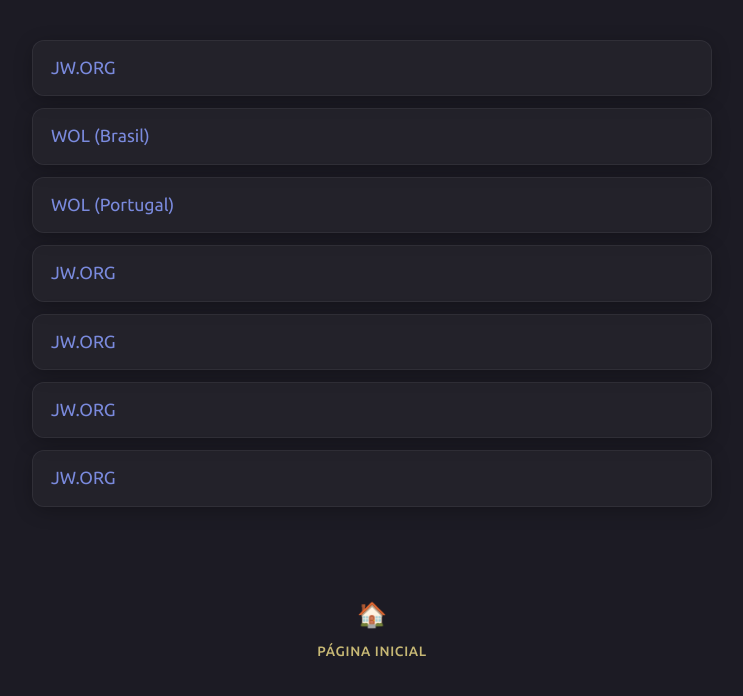
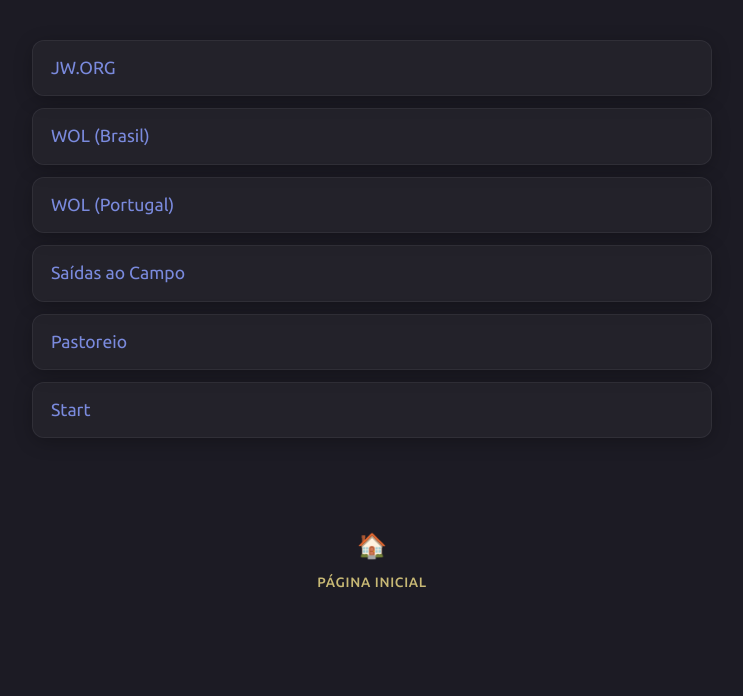
Before and after one commit to joaquim-capitao/jw, a Jekyll site: the page index.html, which Jekyll copies as it is, in a window 1280 px wide. Shown: the top 696 px of the page, without its empty margins (268-1011 px from the left). Built offline with Jekyll 4.4.1, drawn with Linux system fonts in a browser that asks for light colours.

Commit message:
Update index.html

```diff
--- a/index.html
+++ b/index.html
@@ -158,10 +158,9 @@
       <li><a href="https://jw.org"><span class="title">JW.ORG</span></a></li>
       <li><a href="https://wol.jw.org/pt/wol/h/r5/lp-t"><span class="title">WOL (Brasil)</span></a></li>
       <li><a href="https://wol.jw.org/pt-PT/wol/h/r296/lp-tpo"><span class="title">WOL (Portugal)</span></a></li>
-      <li><a href="https://jw.org"><span class="title">JW.ORG</span></a></li>
-      <li><a href="https://jw.org"><span class="title">JW.ORG</span></a></li>
-      <li><a href="https://jw.org"><span class="title">JW.ORG</span></a></li>
-      <li><a href="https://jw.org"><span class="title">JW.ORG</span></a></li>
+      <li><a href="https://jw.org"><span class="title">Saídas ao Campo</span></a></li>
+      <li><a href="https://jw.org"><span class="title">Pastoreio</span></a></li>
+      <li><a href="https://jw.org"><span class="title">Start</span></a></li>
 
 
     </ul>
```
